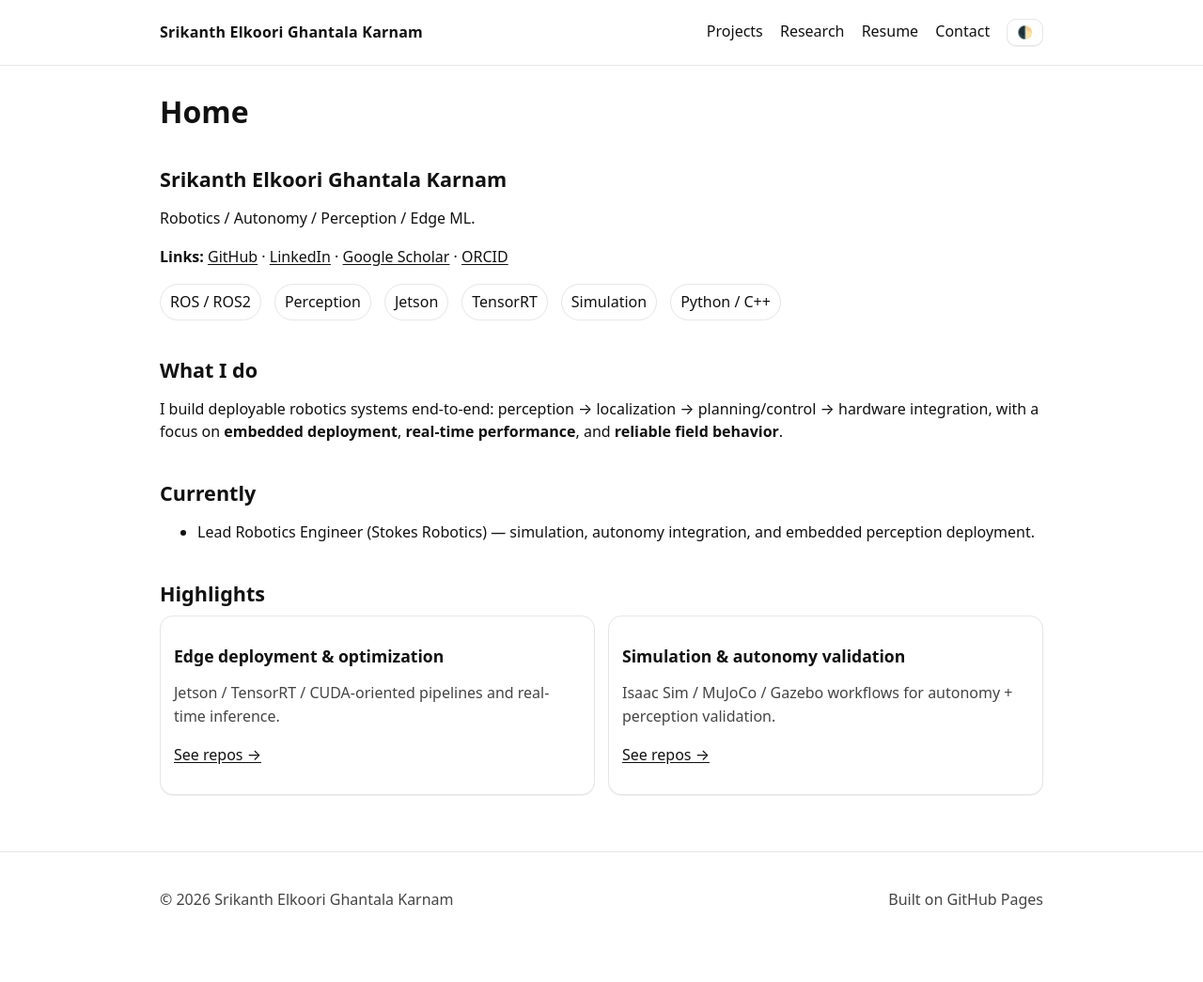
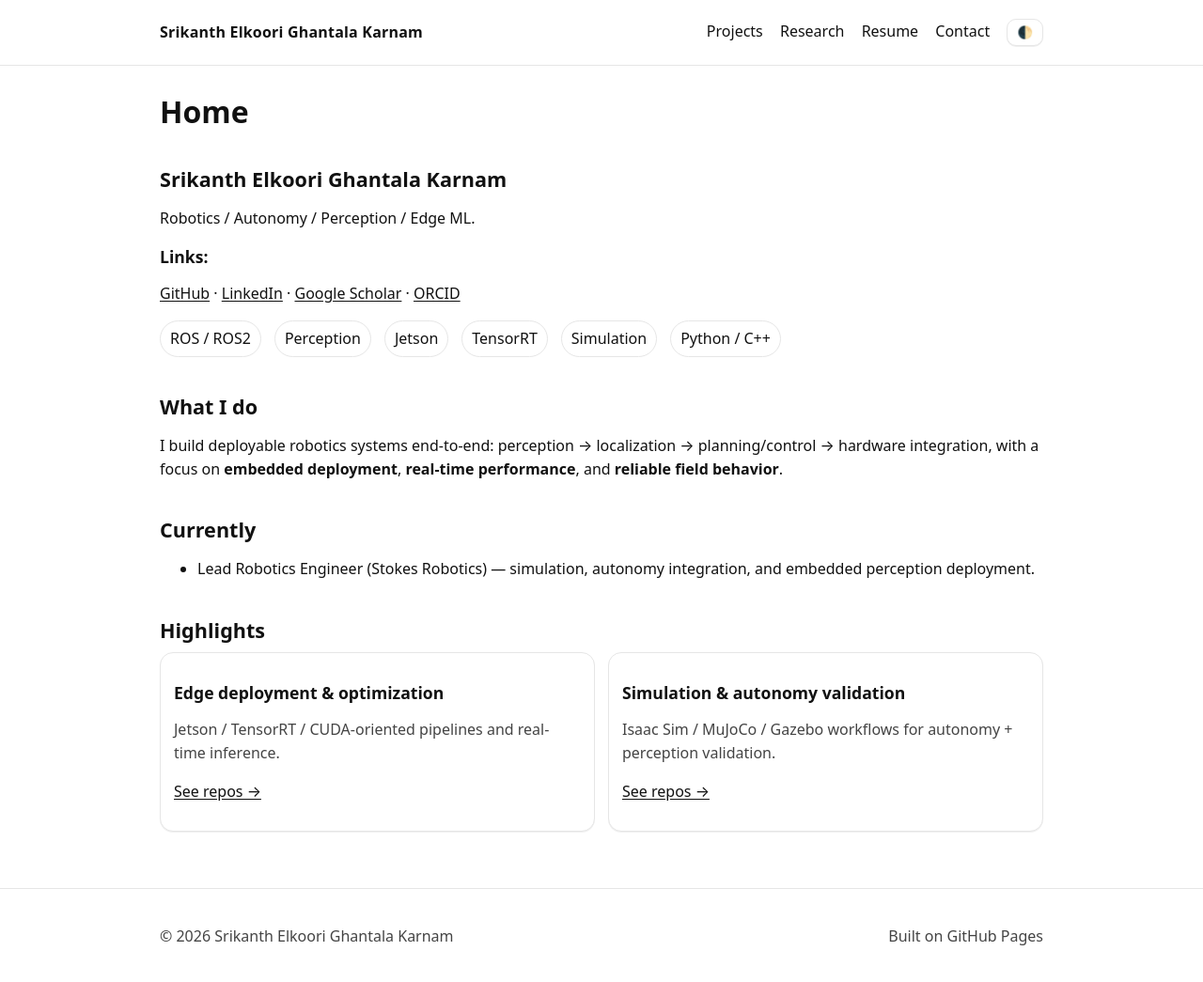
Before and after one commit to S-EGK/S-EGK.github.io, a Jekyll site: the page built from index.md, in a window 1280 px wide and 1047 px high. Shown: the whole window at 94% size. Built offline with Jekyll 4.4.1, drawn with Linux system fonts in a browser that asks for light colours.

```diff
--- a/index.md
+++ b/index.md
@@ -7,7 +7,7 @@ permalink: /
 ## Srikanth Elkoori Ghantala Karnam
 Robotics / Autonomy / Perception / Edge ML.
 
-**Links:**
+### Links:
 [GitHub](https://github.com/S-EGK) · [LinkedIn](https://www.linkedin.com/in/srikanthegk/) ·
 [Google Scholar](https://scholar.google.com/citations?user=eTqg_A0AAAAJ&hl=en) ·
 [ORCID](https://orcid.org/0000-0002-1354-7836)
```
